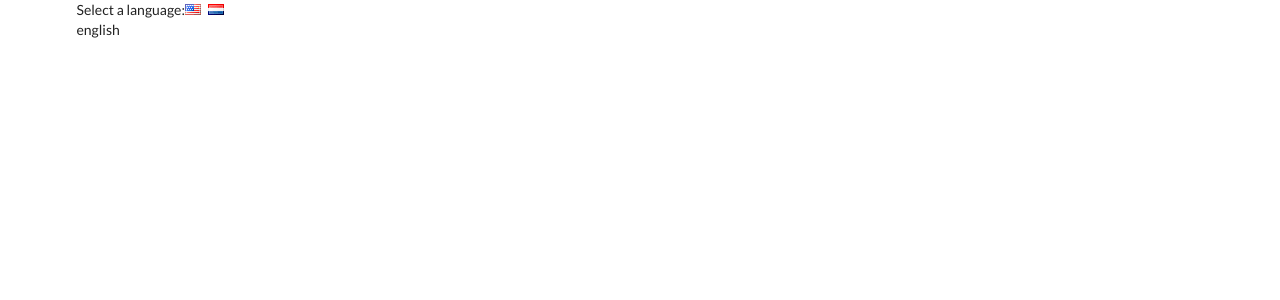
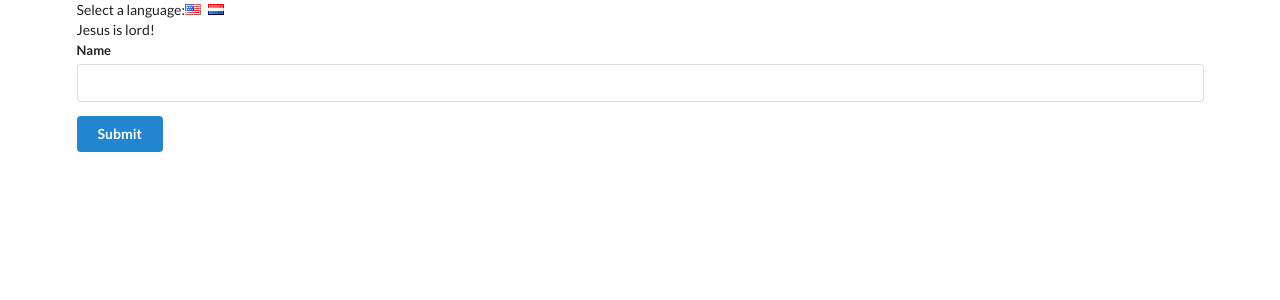
Before and after one commit to betadayz/translate-lang, a React (Create React App) app: page / in a window 1280 px wide. Shown: the top 300 px of the page. Built offline with nearby package versions, Linux system fonts and the light colour scheme.

Commit message:
touch more setup

```diff
--- a/src/component/App.js
+++ b/src/component/App.js
@@ -1,4 +1,5 @@
 import React from 'react';
+import UserCreate from './UserCreate';
 
 class App extends React.Component {
     state = { language: 'english' };
@@ -14,7 +15,7 @@
                 <i className="flag us" onClick={() => this.onLanguageChange('english') } />
                 <i className="flag nl" onClick={() => this.onLanguageChange('dutch') } />
                </div>
-               {this.state.language}
+               <UserCreate/>
             </div>
         )
     };
--- /dev/null
+++ b/src/component/Button.js
@@ -0,0 +1,9 @@
+import React from 'react';
+
+class Button extends React.Component {
+    render() {
+        return <button className="ui button primary">Submit</button>;
+    }
+}
+
+export default Button;
--- /dev/null
+++ b/src/component/Field.js
@@ -0,0 +1,14 @@
+import React from 'react';
+
+class Field extends React.Component {
+    render() {
+        return (
+            <div className="ui field">
+                <label>Name</label>
+                <input/>
+            </div>
+        )
+    }
+}
+
+export default Field;
--- /dev/null
+++ b/src/component/UserCreate.js
@@ -0,0 +1,15 @@
+import React from 'react';
+import Field from './Field';
+import Button from './Button';
+
+const UserCreate = () => {
+    return (
+        <div className="ui form">
+            Jesus is lord!
+            <Field/>
+            <Button/>
+        </div>
+    );
+};
+
+export default UserCreate;
```
